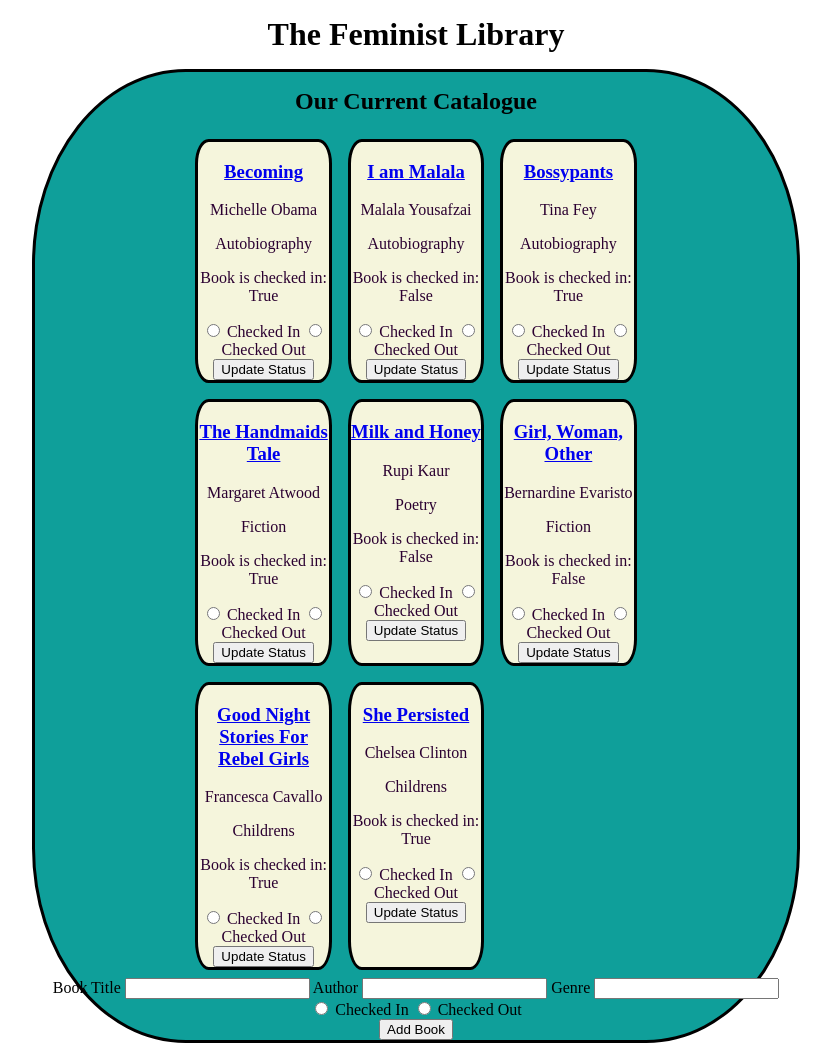
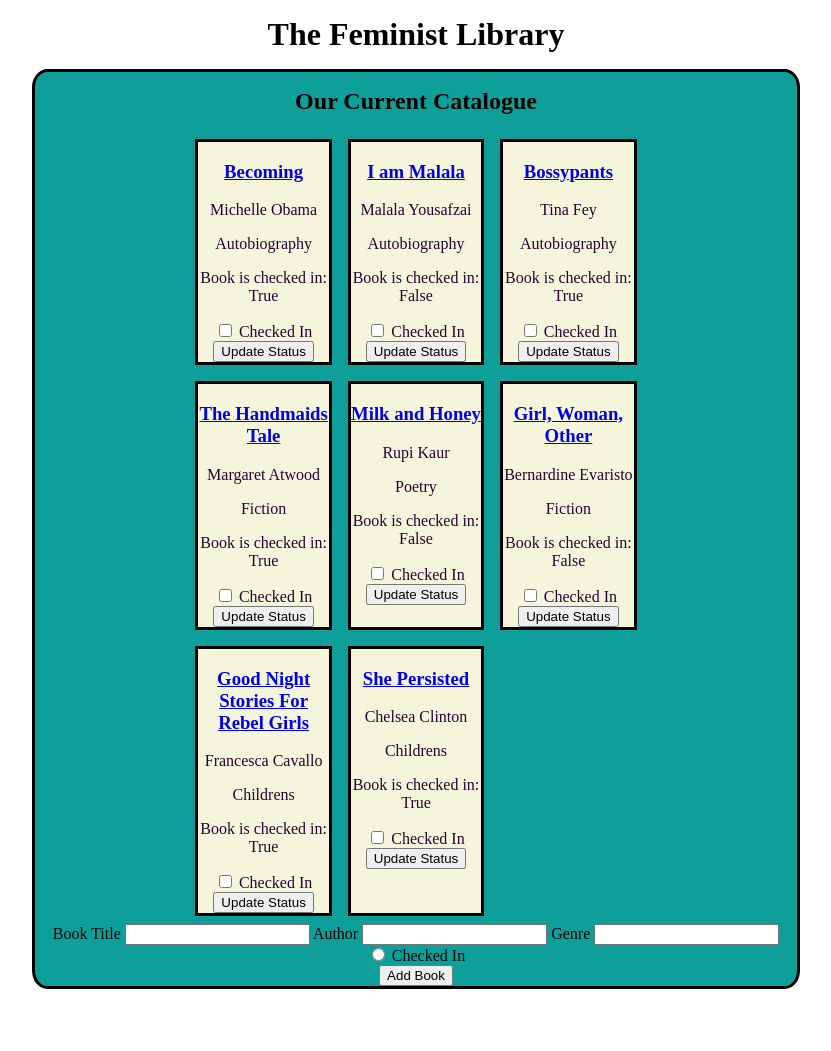
Before and after one commit to Jennahowieson/Flask-App---Library, a Flask app: page /book_list in a window 1280 px wide. Shown: the whole page, without its empty margins (224-1055 px from the left). After the commit the page ends 989 px from the top, so only its background shows below. Run offline with Flask 2, Linux system fonts and the light colour scheme.

Commit message:
minor changes to check-out box

```diff
--- a/controllers/controller.py
+++ b/controllers/controller.py
@@ -29,15 +29,12 @@ def add_book():
     library.add_new_book(new_book)
     return render_template('book_list.html', book_list = library.book_list)
 
-@app.route('/status', methods=["POST"])
-def update_status():
-    for book in library.book_list:
-        if request.form['bookstatus']:
-            if 'checked_in' in request.form['bookstatus']:
-                book.status = True
-            else:
-                book.status = False
-        return render_template('book_list.html', book_list = library.book_list)
+@app.route("/status/<book_title>", methods=["POST"])
+def update_status(book_title):
+    book = library.return_book_by_title(book_title)
+    if 'checked_in' in request.form['bookstatus'] == "on":
+        book.status = True
+    return redirect ('/book_list')
 
 
 @app.route('/book_list/delete/<title>', methods=["GET","POST"])
--- a/static/css/main.css
+++ b/static/css/main.css
@@ -7,7 +7,7 @@ main{
     background-color: rgb(15, 159, 154);
     border-color: black;
     border-style: solid;
-    border-radius: 20%;
+    border-radius: 2%;
 }
 H1{
     text-align: center;
@@ -26,10 +26,22 @@ H2{
     text-align: center;
     color:rgb(43, 0, 49);
 }
+
 #single-book {
     margin: 0.5rem;
     background-color: beige;
     border-color: black;
     border-style: solid;
-    border-radius: 10%;
 }
+
+#single-header{
+    background-color: beige;
+}
+
+#single-main{
+    text-align: center;
+    background-color: rgb(165, 239, 237);
+    border-color: black;
+    border-style: solid;
+    border-radius: 2%;
+}
--- a/templates/book_list.html
+++ b/templates/book_list.html
@@ -5,7 +5,6 @@
     <meta charset="UTF-8">
     <meta http-equiv="X-UA-Compatible" content="IE=edge">
     <meta name="viewport" content="width=device-width, initial-scale=1.0">
-    <link rel="stylesheet" href="static/style.css">
     <title>Document</title>
 </head>
 
@@ -17,15 +16,13 @@
     <div id="all-books">
         {% for book in book_list %}
         <div id="single-book">
-            <h3><a href="/book_list/{{book.title}}">{{book.title}}</a></h3>
+            <h3><a href="/book_list">{{book.title}}</a></h3>
             <p>{{book.author}}</p>
             <p>{{book.genre}}</p>
             <p>Book is checked in: {{book.status}}</p>
-            <form action="/status" method="post">
-                <input type="radio" id="checked_in" name="bookstatus{{book.title}}" value="checked_in">
-                <label for="checked_in">Checked In</label>
-                <input type="radio" id="checked_out" name="bookstatus{book}}" value="checked_out">
-                <label for="checked_out">Checked Out</label>
+            <form action="/status/<book_title>" method="post">
+                <input type="checkbox" id="checked_in" name="bookstatus" value="checkedin">
+                <label for="checkedin">Checked In</label>
                 <input type="submit" value="Update Status">
             </form>
         </div>
@@ -41,8 +38,6 @@
         <br>
         <input type="radio" id="checked_in" name="status" value="checked_in">
         <label for="checked_in">Checked In</label>
-        <input type="radio" id="checked_out" name="status" value="checked_out">
-        <label for="checked_out">Checked Out</label>
         <br>
         <input type="submit" value="Add Book">
     </form>
--- a/templates/single_book.html
+++ b/templates/single_book.html
@@ -4,8 +4,8 @@
 <header>
     <h1>The FeministLibrary</h1>
 </header>
-<main>
-    <h2>Your Chosen Book</h2>
+<main id="single-main">
+    <h2 id=single-header>Your Chosen Book</h2>
         <h3>{{book.title}}</h3>
         <p>{{book.author}}</p>
         <p>{{book.genre}}</p>
```
